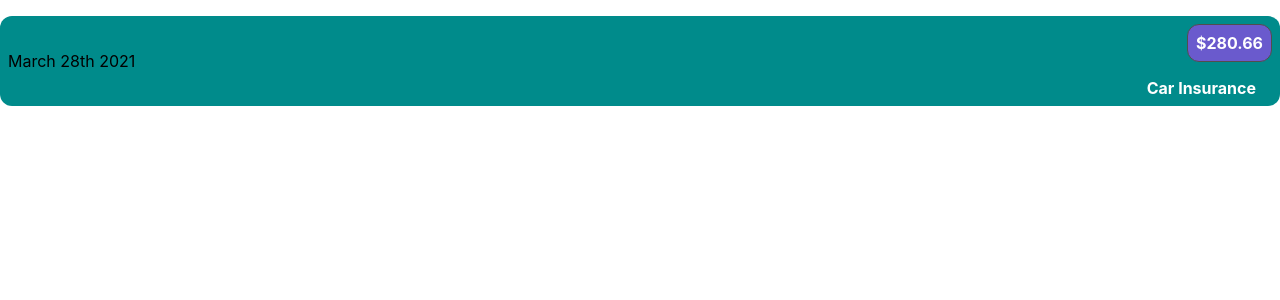
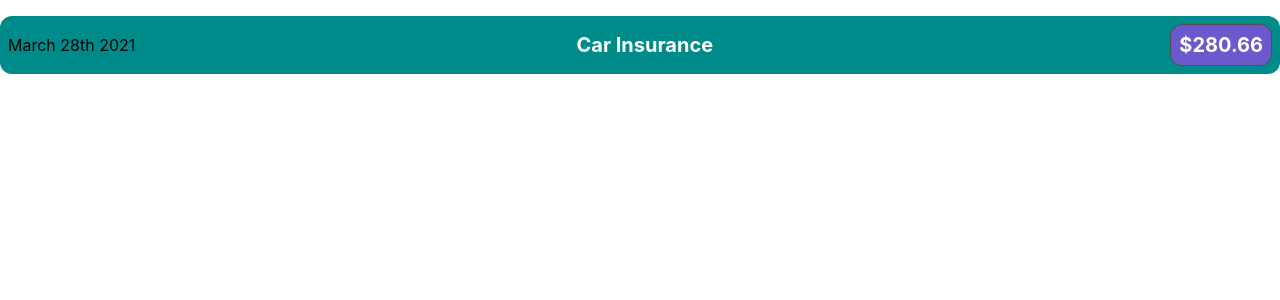
Before and after one commit to 404Bappy/expense-tracker-app, a React (Create React App) app: page / in a window 1280 px wide. Shown: the top 300 px of the page. Built offline with nearby package versions, Linux system fonts and the light colour scheme.

Commit message:
first commit

```diff
--- a/src/Components/ExpenseItem.css
+++ b/src/Components/ExpenseItem.css
@@ -19,7 +19,7 @@
     flex: 1;
 }
 
-.expense-item__description h2 {
+.expense-item h2 {
     font-size: 1rem;
     flex: 1;
     margin: 0 1rem;
@@ -30,8 +30,26 @@
     font-size: 1rem;
     font-weight: bold;
     color: white;
-    background-color:slateblue ;
+    background-color: slateblue;
     border: 1px solid rgb(83, 77, 77);
     padding: 0.5rem;
     border-radius: 12px;
 }
+
+@media (min-width : 580px) {
+    .expense-item__description {
+        flex-direction: row;
+        align-items: center;
+        justify-content: flex-start;
+        flex: 1;
+    }
+
+    .expense-item__description h2 {
+        font-size: 1.25rem;
+
+    }
+
+    .expense-item__price {
+        font-size: 1.25rem;
+    }
+}
```
